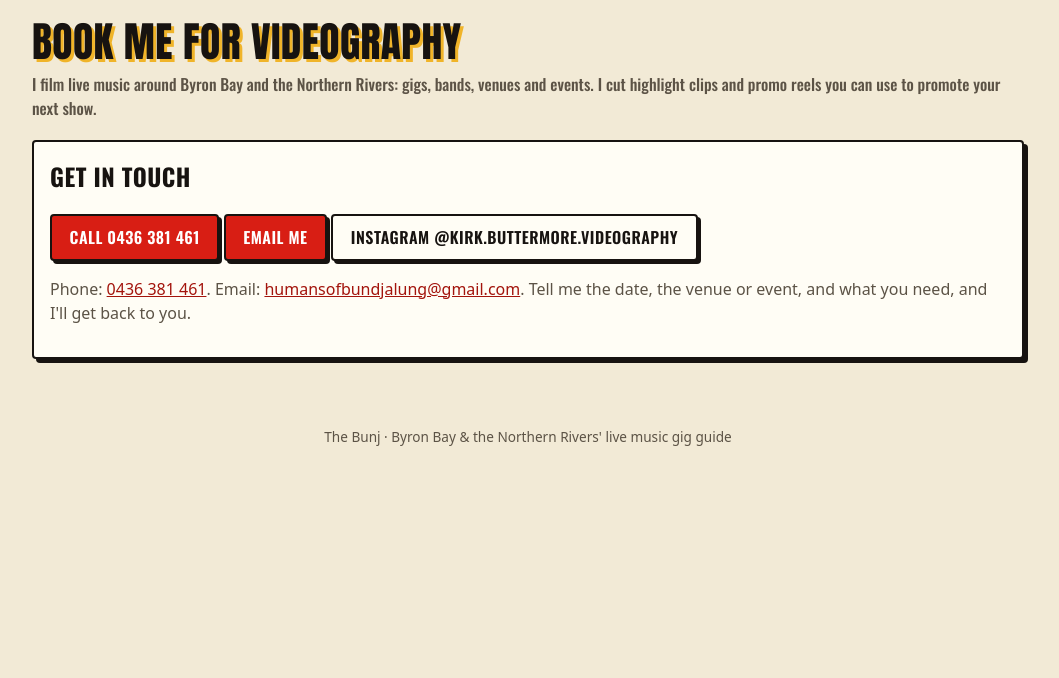
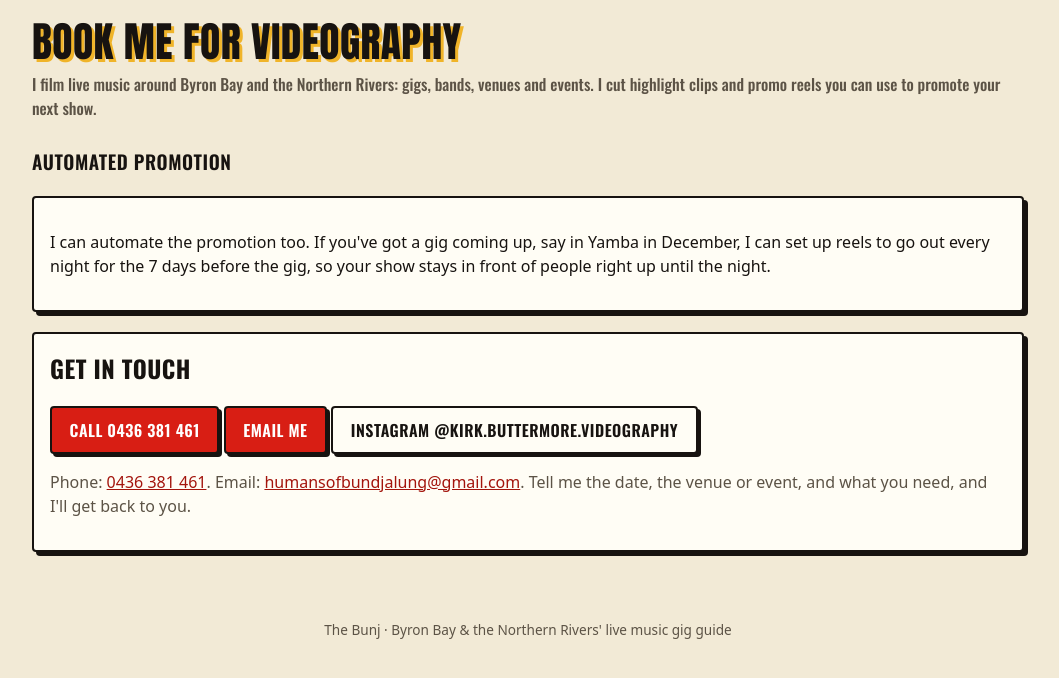
Before and after one commit to justuseful/gigguide, a Flask app: page /book-videography in a window 1280 px wide. Shown: the part 101-779 px from the top of the page, without its empty margins (112-1171 px from the left). Run offline with Flask 3, Linux system fonts and the light colour scheme; data comes from the database, SQL or seed files in the repository; data that the repository does not hold is empty.

Commit message:
Book page: automated promotion section
Co-Authored-By: Claude Sonnet 5.5 <noreply@anthropic.com>

```diff
--- a/app/templates/book.html
+++ b/app/templates/book.html
@@ -7,6 +7,13 @@
   <p>I film live music around Byron Bay and the Northern Rivers: gigs, bands, venues and events.
      I cut highlight clips and promo reels you can use to promote your next show.</p>
 </section>
+
+<h2 class="section-title">Automated promotion</h2>
+<div class="venue-box">
+  <p>I can automate the promotion too. If you've got a gig coming up, say in Yamba in December,
+     I can set up reels to go out every night for the 7 days before the gig, so your show stays
+     in front of people right up until the night.</p>
+</div>
 
 <div class="venue-box">
   <h2 class="venue-box__title">Get in touch</h2>
```
